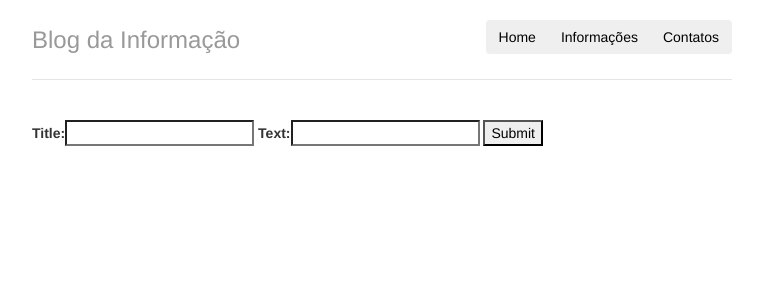
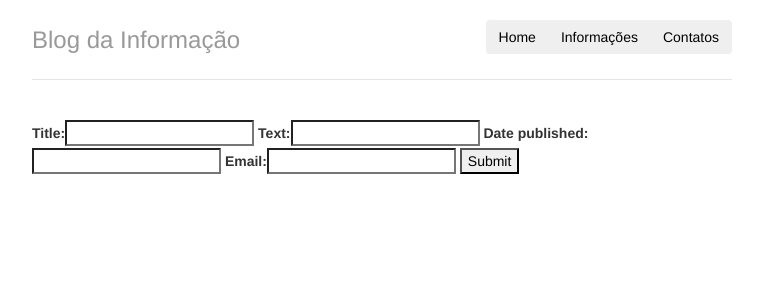
Before and after one commit to MayelleCarvalho/Prog_Internet, a Django app: page /add_post/new in a window 1280 px wide. Shown: the top 300 px of the page, without its empty margins (258-1021 px from the left). Run offline with Django 3.2, Linux system fonts and the light colour scheme.

Commit message:
> Atributo na classe Post; > Posts em ordem decrescente; > Sobreescrita do método “clean()”;

```diff
--- a/MyProjectNew/myapp/forms.py
+++ b/MyProjectNew/myapp/forms.py
@@ -7,6 +7,9 @@ class PostForm(ModelForm):
         model = Post
         fields = '__all__'
 
-
-    def is_valid(self):
-        pass
+    def clean(self):
+        cleaned_data = super().clean()
+        email = cleaned_data.get('email')
+        if(not email.__str__().__contains__('@')):
+            mensagem = 'Email inválido, por favor tente novamente!'
+            self.add_error('email', mensagem)
--- a/MyProjectNew/myapp/models.py
+++ b/MyProjectNew/myapp/models.py
@@ -6,6 +6,8 @@ class Post(models.Model):
 
     title = models.CharField(max_length=100)
     text = models.CharField(max_length=255)
+    date_published = models.DateTimeField()
+    email = models.CharField(max_length=60)
 
     def __str__(self):
 
--- a/MyProjectNew/myapp/views.py
+++ b/MyProjectNew/myapp/views.py
@@ -1,3 +1,5 @@
+import datetime
+
 from django.shortcuts import render
 
 # Create your views here.
@@ -8,7 +10,7 @@ from myapp.models import Post
 
 def list_posts(request):
 
-    posts = Post.objects.all()
+    posts = Post.objects.order_by('-date_published')
     return render(request, "list_posts.html", {'posts' : posts})
 
 
@@ -20,6 +22,7 @@ def add_post(request):
         #age_int = form.cleaned_data['age']
         if form.is_valid():
             model_instance = form.save(commit=False)
+            model_instance.date_published = datetime.datetime.now()
             model_instance.save()
             return redirect('list_posts')
     else:
```
Also changed, not shown: MyProjectNew/myapp/templates/list_posts.html (+7 -2 lines), MyProjectNew/db.sqlite3.
